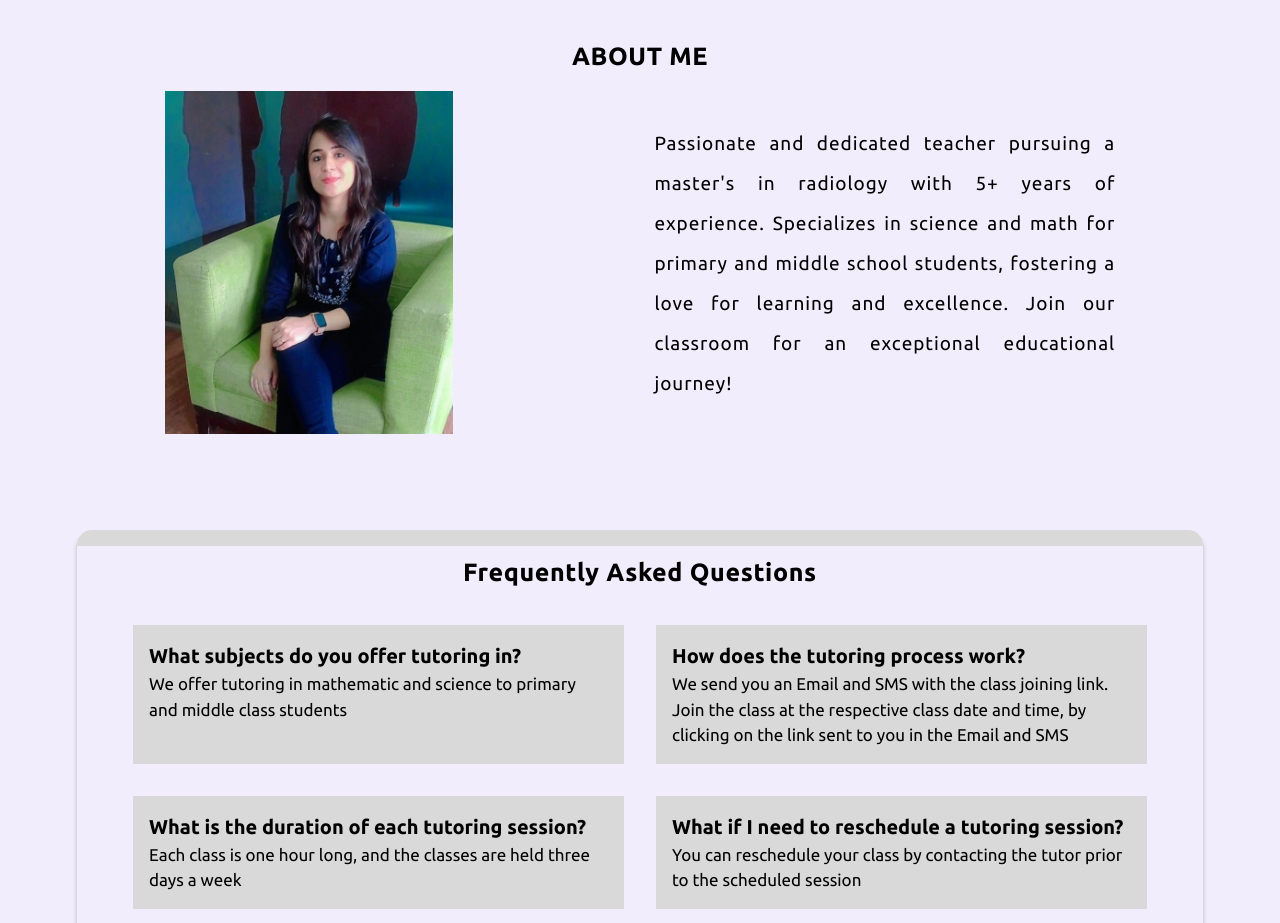
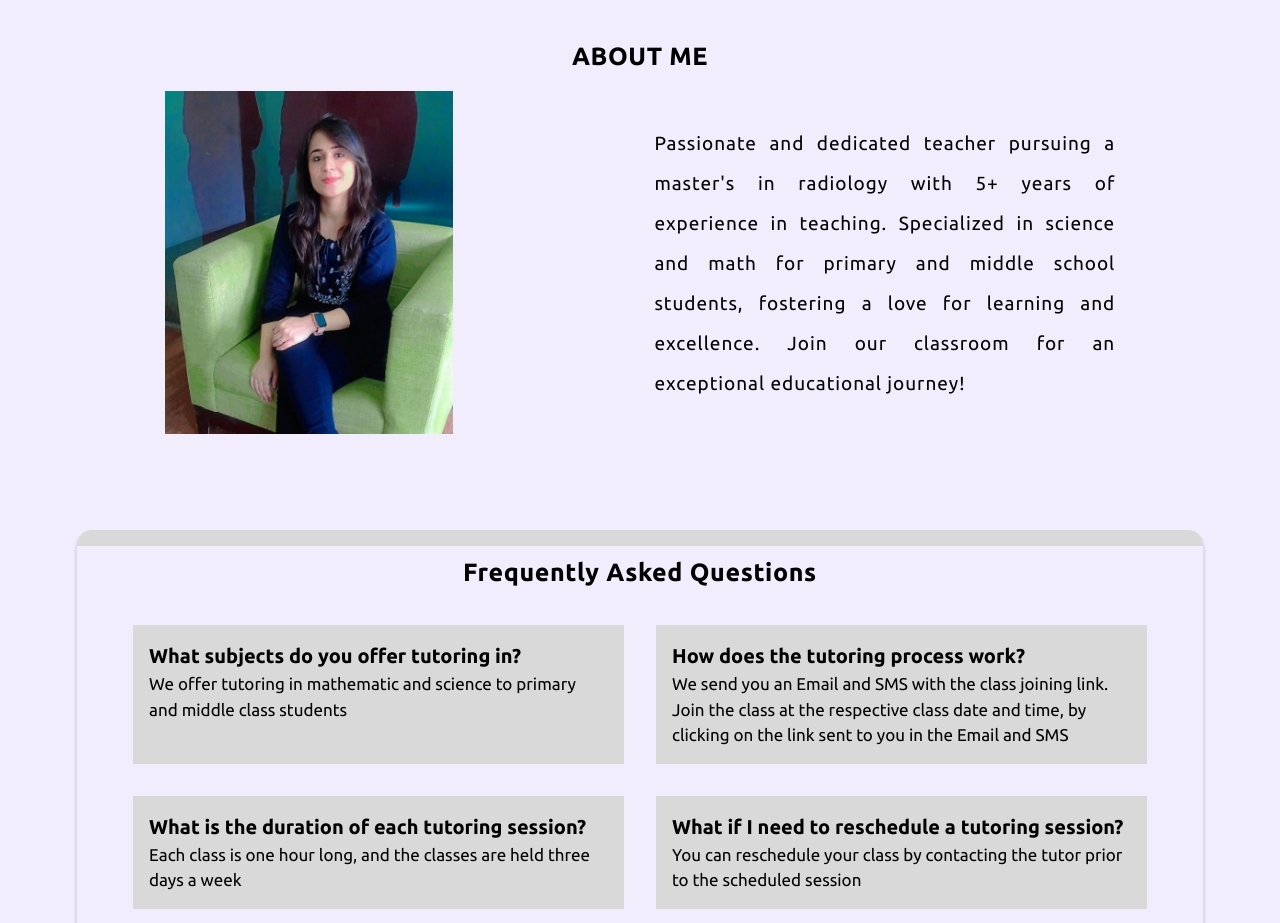
Before and after one commit to UtkarshAhuja2003/meritboost, a React (Create React App) app: page / in a window 1280 px wide. Shown: the part 1180-2103 px from the top of the page. Built offline with nearby package versions, Linux system fonts and the light colour scheme.

Commit message:
minor_changes

```diff
--- a/src/components/home/about/index.tsx
+++ b/src/components/home/about/index.tsx
@@ -9,7 +9,7 @@ const About = () => {
                 <img src={img}  alt="Lakshita Ahuja" />
             </div>
             <div className="text-justify font-normal md:tracking-wider md:text-[19px] md:leading-[40px] ml-3 md:ml-0 text-[10px] w-[90%] md:w-[40%] my-auto">
-                Passionate and dedicated teacher pursuing a master's in radiology with 5+ years of experience. Specializes in science and math for primary and middle school students, fostering a love for learning and excellence. Join our classroom for an exceptional educational journey!
+                Passionate and dedicated teacher pursuing a master's in radiology with 5+ years of experience in teaching. Specialized in science and math for primary and middle school students, fostering a love for learning and excellence. Join our classroom for an exceptional educational journey!
             </div>
         </div>
     </div>
```
